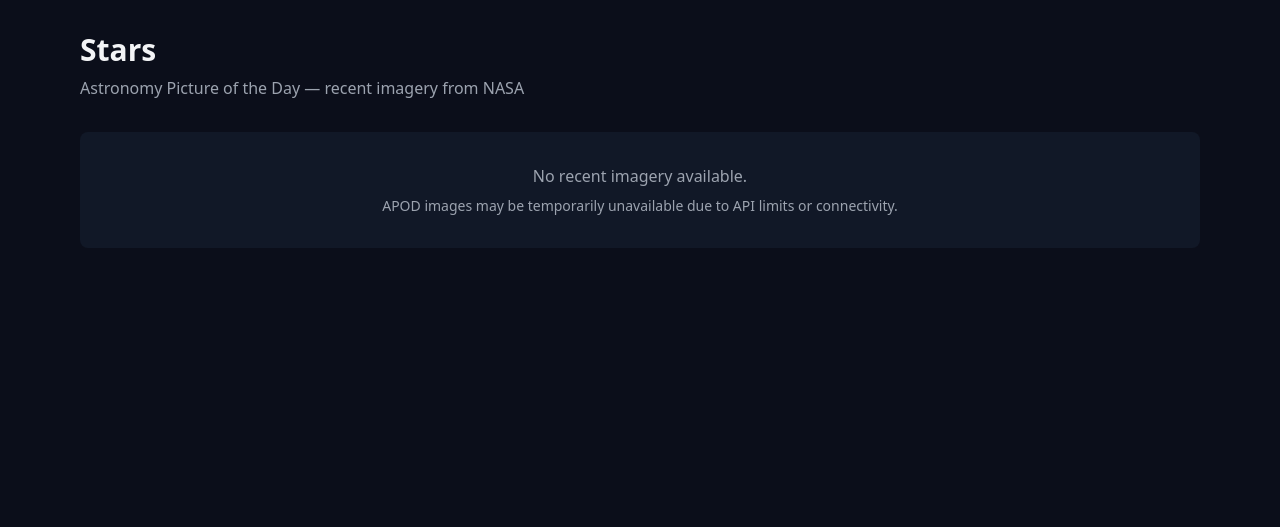
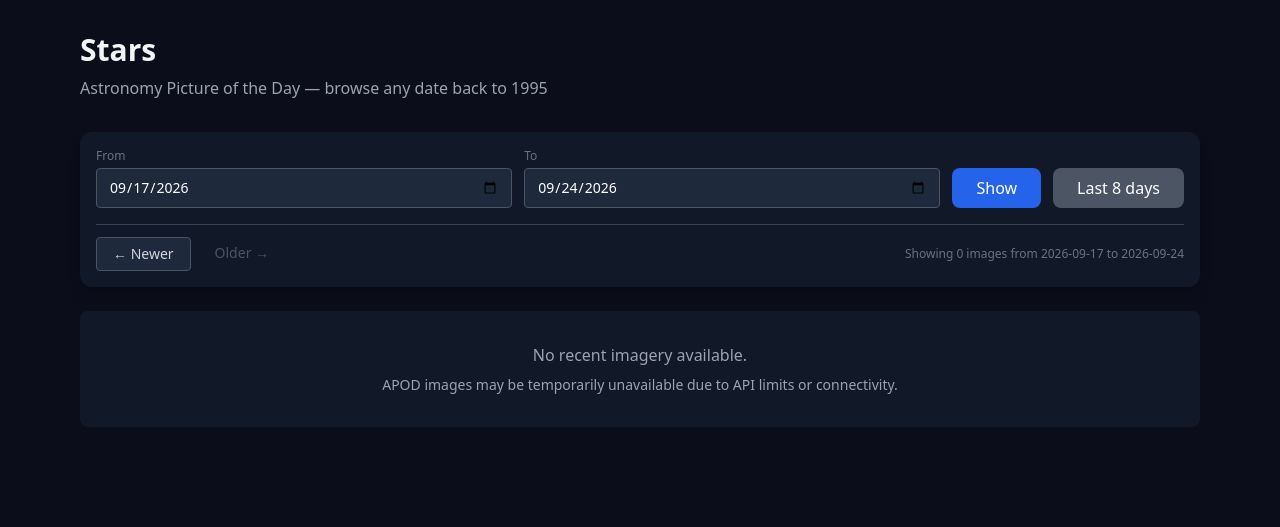
Before and after one commit to saswata722-maker/SpaceBoard, a Flask app: page /stars/ in a window 1280 px wide. Shown: the part 61-588 px from the top of the page. Run offline with Flask 3, Linux system fonts and the light colour scheme; data that the repository does not hold is empty; parts of the project's set-up code (start-up, migrations or seed data) failed here and were passed over; some libraries are stand-ins or nearby versions.

Commit message:
Implement APOD gallery date-range picker with older-age paging

```diff
--- a/app/routes/stars.py
+++ b/app/routes/stars.py
@@ -1,22 +1,56 @@
 from concurrent.futures import ThreadPoolExecutor
 from datetime import date, timedelta
 
-from flask import Blueprint, current_app, render_template
+from flask import Blueprint, current_app, render_template, request
 
 from app.api.apod import get_apod
 
 stars_bp = Blueprint("stars", __name__, url_prefix="/stars")
 
-GALLERY_DAYS = 8
+DEFAULT_GALLERY_DAYS = 8
+MAX_GALLERY_DAYS = 30
+
+
+def _parse_date(value, fallback):
+    """Parse an ISO date, ignoring anything unusable."""
+    try:
+        return date.fromisoformat((value or "").strip())
+    except ValueError:
+        return fallback
+
+
+def _gallery_window(requested_start, requested_end, today):
+    """Resolve the gallery window.
+
+    Defaults to the last DEFAULT_GALLERY_DAYS days. The window is never empty,
+    never runs past today (APOD has no future entries) and never spans more than
+    MAX_GALLERY_DAYS, which also bounds how many upstream calls a request makes.
+    """
+    end_date = _parse_date(requested_end, today)
+    start_date = _parse_date(
+        requested_start, end_date - timedelta(days=DEFAULT_GALLERY_DAYS - 1)
+    )
+    if start_date > end_date:
+        start_date, end_date = end_date, start_date
+    if end_date > today:
+        end_date = today
+        if start_date > end_date:
+            start_date = end_date
+    if (end_date - start_date).days + 1 > MAX_GALLERY_DAYS:
+        start_date = end_date - timedelta(days=MAX_GALLERY_DAYS - 1)
+    return start_date, end_date
 
 
 @stars_bp.route("/", methods=["GET"])
 def index():
-    """Stars section — APOD gallery and stellar imagery."""
-    end_date = date.today()
-    start_date = end_date - timedelta(days=GALLERY_DAYS - 1)
+    """Stars section — APOD gallery with a date-range picker and paging."""
+    today = date.today()
+    start_date, end_date = _gallery_window(
+        request.args.get("start"), request.args.get("end"), today
+    )
+    span = (end_date - start_date).days + 1
     dates = [(start_date + timedelta(days=offset)).isoformat()
-             for offset in range(GALLERY_DAYS)]
+             for offset in range(span)]
 
     # Fetch concurrently (~3 s instead of ~22 s sequentially). Worker threads
     # need their own application context: Flask's context is thread-local, so
@@ -31,8 +65,26 @@ def index():
             result = get_apod(day)
         return result["data"] if result["ok"] and result["data"] else None
 
-    with ThreadPoolExecutor(max_workers=GALLERY_DAYS) as pool:
+    with ThreadPoolExecutor(max_workers=min(span, 10)) as pool:
         # pool.map preserves the input order, so the gallery stays chronological.
         apods = [apod for apod in pool.map(_fetch, dates) if apod is not None]
 
-    return render_template("stars.html", apods=apods)
+    # Paging shifts the whole window by its own length.
+    prev_end = start_date - timedelta(days=1)
+    prev_start = prev_end - timedelta(days=span - 1)
+    next_start = end_date + timedelta(days=1)
+    next_end = min(next_start + timedelta(days=span - 1), today)
+
+    return render_template(
+        "stars.html",
+        apods=apods,
+        start_date=start_date.isoformat(),
+        end_date=end_date.isoformat(),
+        span=span,
+        today=today.isoformat(),
+        prev_start=prev_start.isoformat(),
+        prev_end=prev_end.isoformat(),
+        next_start=next_start.isoformat(),
+        next_end=next_end.isoformat(),
+        has_next=end_date < today,
+    )
--- a/app/templates/stars.html
+++ b/app/templates/stars.html
@@ -5,8 +5,42 @@
 {% block content %}
 <div class="mb-8">
     <h1 class="text-3xl font-bold mb-2">Stars</h1>
-    <p class="text-gray-400">Astronomy Picture of the Day — recent imagery from NASA</p>
+    <p class="text-gray-400">Astronomy Picture of the Day — browse any date back to 1995</p>
 </div>
+
+<form method="GET" class="bg-space-800 rounded-xl p-4 mb-6 shadow-lg">
+    <div class="flex flex-col sm:flex-row gap-3 sm:items-end">
+        <div class="flex-1">
+            <label for="start" class="block text-xs text-gray-500 mb-1">From</label>
+            <input type="date" id="start" name="start" value="{{ start_date }}" max="{{ today }}"
+                   class="w-full bg-space-700 border border-gray-600 rounded px-3 py-2 text-white text-sm focus:outline-none focus:ring-2 focus:ring-blue-500">
+        </div>
+        <div class="flex-1">
+            <label for="end" class="block text-xs text-gray-500 mb-1">To</label>
+            <input type="date" id="end" name="end" value="{{ end_date }}" max="{{ today }}"
+                   class="w-full bg-space-700 border border-gray-600 rounded px-3 py-2 text-white text-sm focus:outline-none focus:ring-2 focus:ring-blue-500">
+        </div>
+        <button type="submit" class="bg-blue-600 hover:bg-blue-700 text-white font-medium px-6 py-2 rounded-lg transition">Show</button>
+        <a href="{{ url_for('stars.index') }}"
+           class="bg-gray-600 hover:bg-gray-700 text-white font-medium px-6 py-2 rounded-lg transition text-center">Last {{ 8 }} days</a>
+    </div>
+    <div class="flex flex-wrap items-center justify-between gap-3 mt-4 pt-3 border-t border-gray-700">
+        <div class="flex gap-2">
+            <a href="{{ url_for('stars.index', start=prev_start, end=prev_end) }}"
+               class="bg-space-700 hover:bg-space-600 border border-gray-600 text-gray-300 hover:text-white text-sm px-4 py-1.5 rounded transition">&larr; Newer</a>
+            {% if has_next %}
+            <a href="{{ url_for('stars.index', start=next_start, end=next_end) }}"
+               class="bg-space-700 hover:bg-space-600 border border-gray-600 text-gray-300 hover:text-white text-sm px-4 py-1.5 rounded transition">Older &rarr;</a>
+            {% else %}
+            <span class="text-gray-600 text-sm px-4 py-1.5">Older &rarr;</span>
+            {% endif %}
+        </div>
+        <p class="text-xs text-gray-500">
+            Showing {{ apods | length }} image{{ 's' if apods | length != 1 else '' }}
+            from {{ start_date }} to {{ end_date }}
+        </p>
+    </div>
+</form>
 
 {% if apods %}
 <div class="grid grid-cols-1 md:grid-cols-2 lg:grid-cols-3 gap-6">
```
